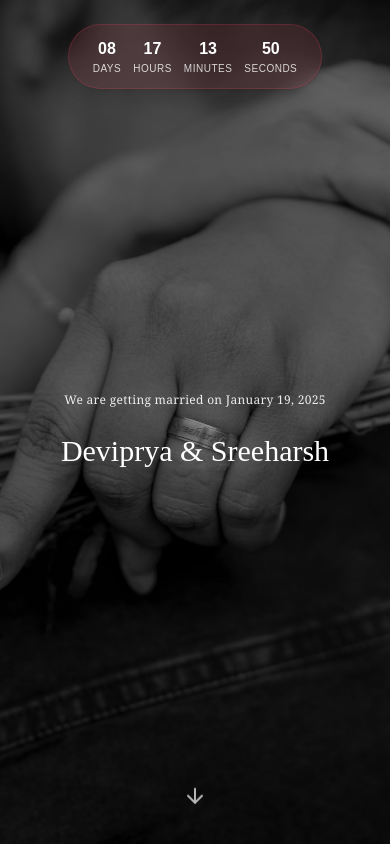
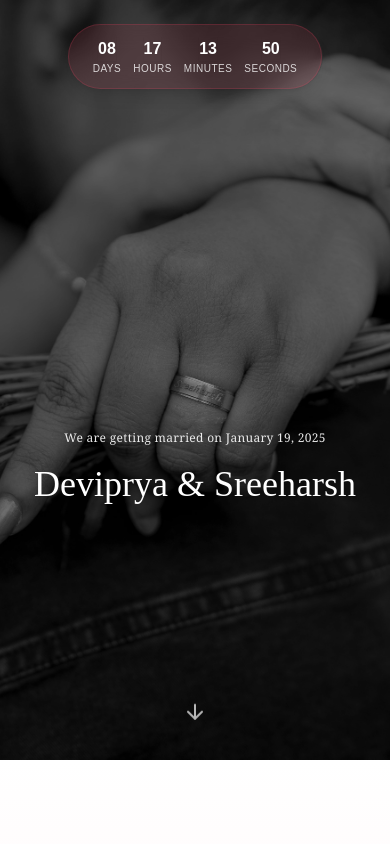
Before and after one commit to sreeharshrajan/my-wedding-invitation, a Next.js app: page / in a window 390 px wide. Shown: the top 844 px of the page. Built offline with nearby package versions, Linux system fonts and the light colour scheme; no server answers; the database is empty.

Commit message:
Update Hero component to adjust height for better responsiveness; refine layout for improved visual consistency

```diff
--- a/src/app/page.js
+++ b/src/app/page.js
@@ -25,8 +25,8 @@ export default function Home() {
   return (
     <>
       <Hero />
+      <Schedule />
       <Quote />
-      <Schedule />
       <Slider />
       <WishWall />
       <Footer />
--- a/src/components/home/Hero.jsx
+++ b/src/components/home/Hero.jsx
@@ -39,14 +39,14 @@ const Hero = () => {
 
   if (!isLoaded) {
     return (
-      <section className="relative h-screen flex items-center justify-center bg-[url('/images/hero_bg-2.jpg')] bg-cover bg-center bg-no-repeat">
+      <section className="relative h-[calc(100vh-10vh)] flex items-center justify-center bg-[url('/images/hero_bg-2.jpg')] bg-cover bg-center bg-no-repeat">
         <div className="absolute inset-0 bg-black/40" />
       </section>
     );
   }
 
   return (
-    <section className="relative h-screen bg-[url('/images/hero_bg-2.jpg')] bg-cover bg-center bg-no-repeat">
+    <section className="relative h-[calc(100vh-10vh)] bg-[url('/images/hero_bg-2.jpg')] bg-cover bg-center bg-no-repeat">
       <div className="absolute inset-0 bg-black/40" />
 
       {/* Countdown Timer positioned at top */}
@@ -55,14 +55,14 @@ const Hero = () => {
       </div>
 
       {/* Main Content */}
-      <div className="relative z-10 h-full flex items-center justify-center -mt-20">
+      <div className="relative z-10 h-full flex items-center justify-center">
         <div className="container mx-auto">
           <div className="text-center px-4 max-w-4xl mx-auto">
             <h5 className="hero-subtitle text-xs sm:text-sm md:text-lg text-white font-serif tracking-wide opacity-90">
               We are getting married on January 19, 2025
             </h5>
 
-            <h2 className="hero-title font-primary text-white mt-6 md:mt-8 text-3xl leading-tight sm:text-4xl md:text-lg lg:text-6xl xl:text-7xl">
+            <h2 className="hero-title font-primary text-white mt-4 md:mt-6 text-4xl leading-tight sm:text-4xl md:text-lg lg:text-6xl xl:text-7xl">
               Deviprya &amp; Sreeharsh
             </h2>
           </div>
```
